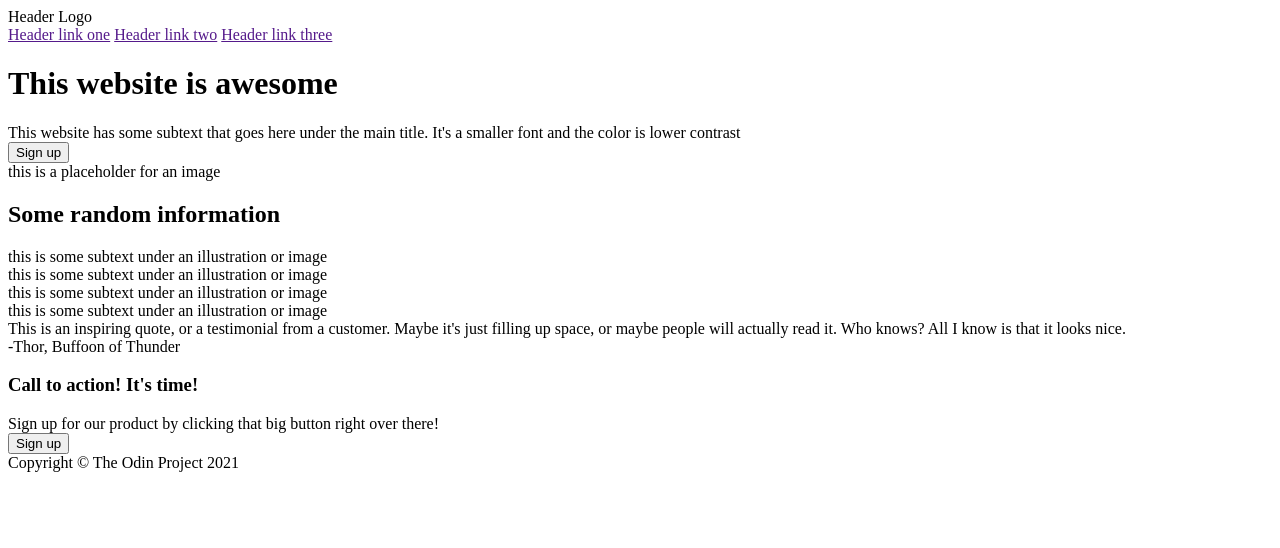
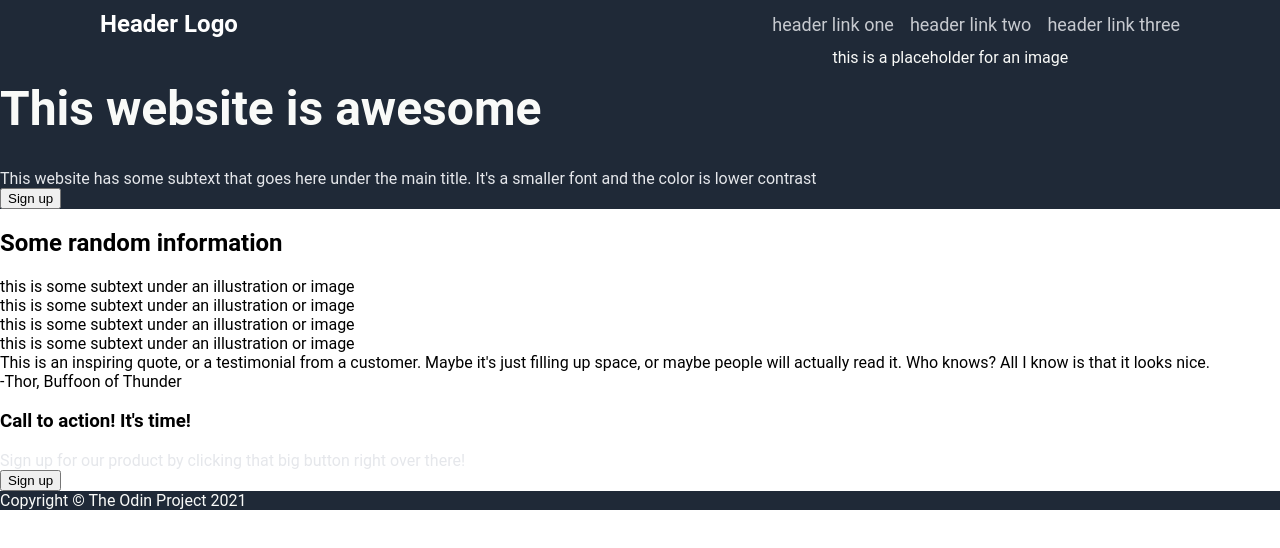
Before and after one commit to Deadpoetsliveon/odin-landing-page, a plain HTML site: page index.html in a window 1280 px wide. Drawn offline with Linux system fonts and the light colour scheme.

Commit message:
add content to css - approximately 10% completed

```diff
--- a/index.html
+++ b/index.html
@@ -7,17 +7,17 @@
     <title>Landing Page</title>
 </head>
 <body>
-    <div class="header">
+    <div class="header" id="blue">
         <div class="logo">Header Logo</div>
         <div class="container">
-            <a href="">Header link one</a>
-            <a href="">Header link two</a>
-            <a href="">Header link three</a>
+            <a href="">header link one</a>
+            <a href="">header link two</a>
+            <a href="">header link three</a>
         </div>
     </div>
 
     <div class="body">
-        <div class="container">
+        <div class="container" id="blue">
             <div class="left">
                 <h1> This website is awesome</h1>
                 <div class="left-text"> This website has some subtext that goes here under the main title. It's a smaller font and the color is lower contrast</div>
@@ -64,7 +64,7 @@
 
     </div>
 
-    <div class="footer"> Copyright &copy; The Odin Project 2021</div>
+    <div class="footer" id="blue"> Copyright &copy; The Odin Project 2021</div>
 
 
 </body>
--- a/style.css
+++ b/style.css
@@ -0,0 +1,45 @@
+@font-face {
+    font-family: Roboto;
+    src: url('https://fonts.googleapis.com/css2?family=Roboto:ital,wght@0,100;0,300;0,400;0,500;0,700;0,900;1,100;1,300;1,400;1,500;1,700;1,900&display=swap');
+}
+
+body {
+    font-family: Roboto;
+    margin:0px
+}
+
+
+#blue {
+    background-color: #1F2937;
+    color:#F9FAf8
+}
+
+h1 {
+    font-size: 48px;
+    font-weight: bolder;
+}
+a {
+    text-decoration: none;
+    font-size: 18px;
+    opacity: 85%;
+}
+a, .left-text {
+    color: #E5E7EB
+}
+.header {
+    display: flex;
+    justify-content: space-between;
+    align-items: center;
+    padding: 10px 100px;
+}
+.logo {
+    color: white;
+    font-size: 24px;
+    font-weight: bolder;
+    margin-right: 10px;
+}
+
+.container {
+    display: flex;
+    gap:16px;
+}
```
